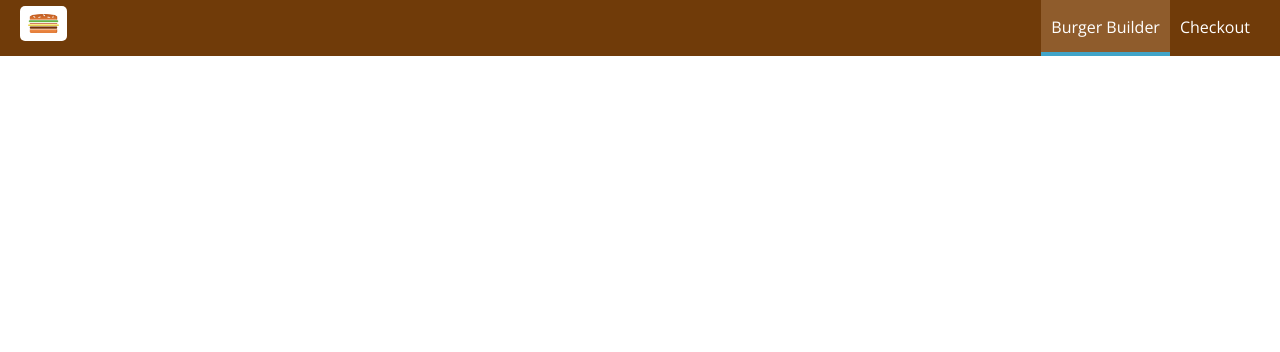
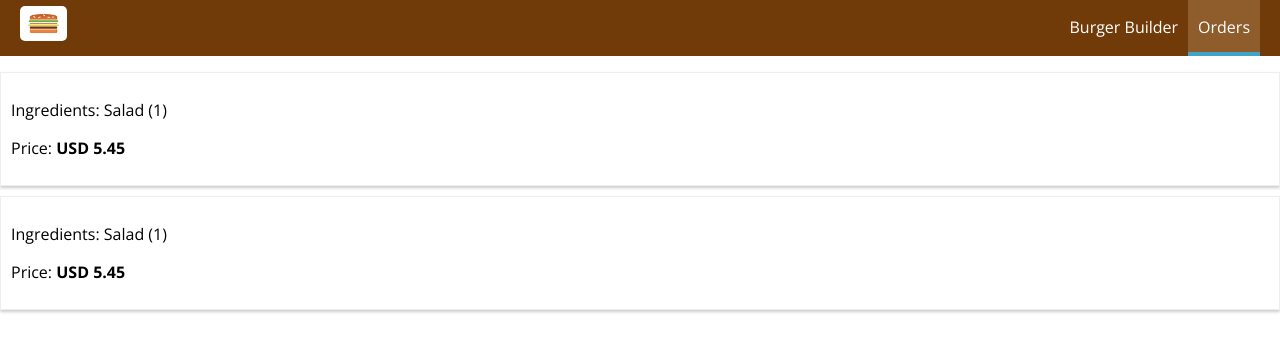
Before and after one commit to bbuchanan/react-burger-builder, a React app: page /orders in a window 1280 px wide. Shown: the top 352 px of the page. Built offline with nearby package versions, Linux system fonts and the light colour scheme.

Commit message:
Added a new Orders and Order component to view existing orders. Tidied up navigation to use NavLink instead of HTML anchor tags

```diff
--- a/src/App.js
+++ b/src/App.js
@@ -3,6 +3,7 @@
 import Layout from './hoc/Layout/Layout'
 import BurgerBuilder from './containers/BurgerBuilder/BurgerBuilder'
 import Checkout from './containers/Checkout/Checkout'
+import Orders from './containers/Orders/Orders'
 
 class App extends Component {
   render() {
@@ -11,6 +12,7 @@
         <Layout>
           <Switch>
             <Route path="/checkout" component={Checkout} />
+            <Route path="/orders" component={Orders} />
             <Route path="/" exact component={BurgerBuilder} />
           </Switch>
         </Layout>
--- a/src/components/Navigation/NavigationItems/NavigationItem/NavigationItem.js
+++ b/src/components/Navigation/NavigationItems/NavigationItem/NavigationItem.js
@@ -1,9 +1,14 @@
 import React from 'react'
+import { NavLink } from 'react-router-dom'
+
 import classes from './NavigationItem.css'
 
 const navigationItem = (props) => (
   <li className={classes.NavigationItem}>
-    <a href={props.link} className={props.active ? classes.active : null}>{props.children}</a>
+    <NavLink
+      activeClassName={classes.active}
+      exact={props.exact}
+      to={props.link}>{props.children}</NavLink>
   </li>
 )
 
--- a/src/components/Navigation/NavigationItems/NavigationItems.js
+++ b/src/components/Navigation/NavigationItems/NavigationItems.js
@@ -4,8 +4,8 @@
 
 const navigationItems = (props) => (
   <ul className={classes.NavigationItems}>
-    <NavigationItem link="/" active>Burger Builder</NavigationItem>
-    <NavigationItem link="/">Checkout</NavigationItem>
+    <NavigationItem link="/" exact>Burger Builder</NavigationItem>
+    <NavigationItem link="/orders">Orders</NavigationItem>
   </ul>
 )
 
--- /dev/null
+++ b/src/components/Order/Order.css
@@ -0,0 +1,8 @@
+.Order {
+  width: 100%;
+  border: 1px solid #eee;
+  box-shadow: 0 2px 3px #ccc;
+  padding: 10px;
+  margin: 10px auto;
+  box-sizing: border-box;
+}
--- /dev/null
+++ b/src/components/Order/Order.js
@@ -0,0 +1,12 @@
+import React from 'react'
+
+import classes from './Order.css'
+
+const order = (props) => (
+  <div className={classes.Order}>
+    <p>Ingredients: Salad (1)</p>
+    <p>Price: <strong>USD 5.45</strong></p>
+  </div>
+)
+
+export default order
--- /dev/null
+++ b/src/containers/Orders/Orders.js
@@ -0,0 +1,15 @@
+import React, {Component} from 'react'
+
+import Order from '../../components/Order/Order'
+class Orders extends Component {
+  render() {
+    return (
+      <div>
+        <Order />
+        <Order />
+      </div>
+    )
+  }
+}
+
+export default Orders
```
